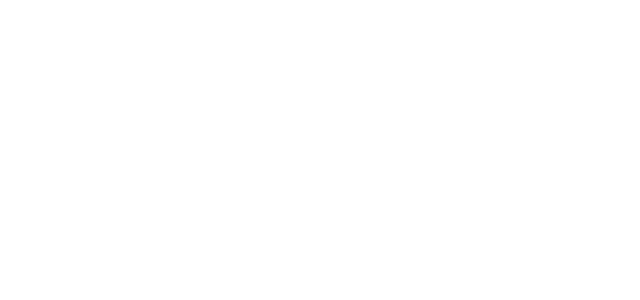
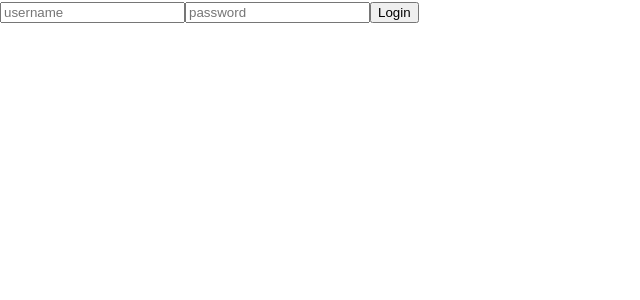
Before and after one commit to chiemelaumeh/Booking-Application, a React (Vite) app in the folder booking-client/: page /auth in a window 1280 px wide. Before the commit this address had no page. Shown: the top 300 px of the page, without its empty margins (0-640 px from the left). Built offline with nearby package versions, Linux system fonts and the light colour scheme.

Commit message:
created controlled component for login boxes

```diff
--- a/booking-client/src/App.jsx
+++ b/booking-client/src/App.jsx
@@ -8,6 +8,7 @@
 import Hotel from "./pages/hotel/Hotel";
 import List from "./pages/list/List";
 import "./global.css"
+import Login from "./pages/login/Login";
 
 axios.defaults.baseURL =  "http://localhost:8000/api";
 
@@ -20,6 +21,7 @@
         <Route path="/" element={<Home/>}/>
         <Route path="/hotels" element={<List/>}/>
         <Route path="/hotels/:id" element={<Hotel/>}/>
+        <Route path="/auth" element={<Login/>}/>
       </Routes>
     </Router>
 
--- a/booking-client/src/pages/login/Login.jsx
+++ b/booking-client/src/pages/login/Login.jsx
@@ -8,8 +8,29 @@
     password: undefined,
   })
   const { loading, error, dispatch } = useContext(AuthContext)
+
+  const handleChange = (e) => {
+  setCredentials((prev)=>({ ...prev, [e.target.id]: e.target.value}))
+  }
+
+  const handleClick = (e) => {
+    e.preventDefault()
+
+
+  }
   return (
-    <div>Login</div>
+    <div className="login">
+      <div className="lContainer">
+         <input type="text" placeholder="username" id="username" value={credentials.username} onChange={handleChange} className="lInput" />
+         <input type="password" placeholder="password" id="password" value={credentials.username} onChange={handleChange} className="lInput" />
+         <button onClick={handleClick} className="lButton">Login</button>
+         {
+          error &&
+          <span>{error.message}</span>
+         }
+
+      </div>
+    </div>
   )
 }
 
```
